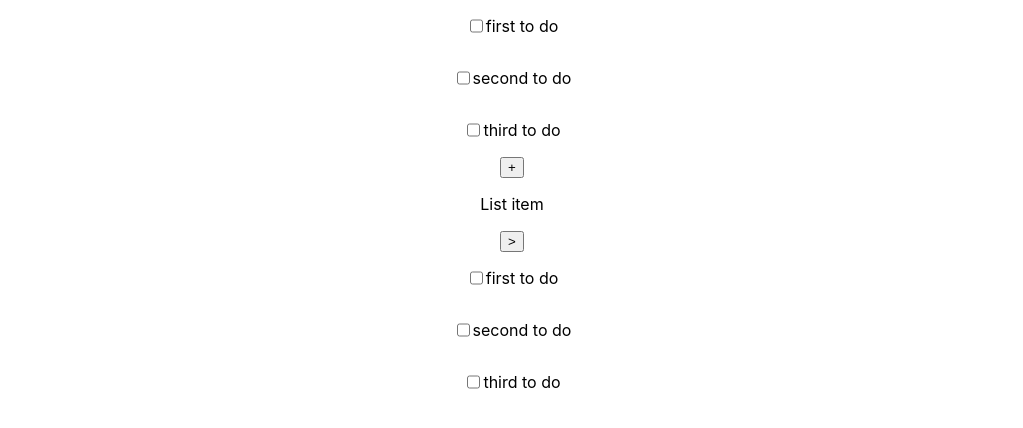
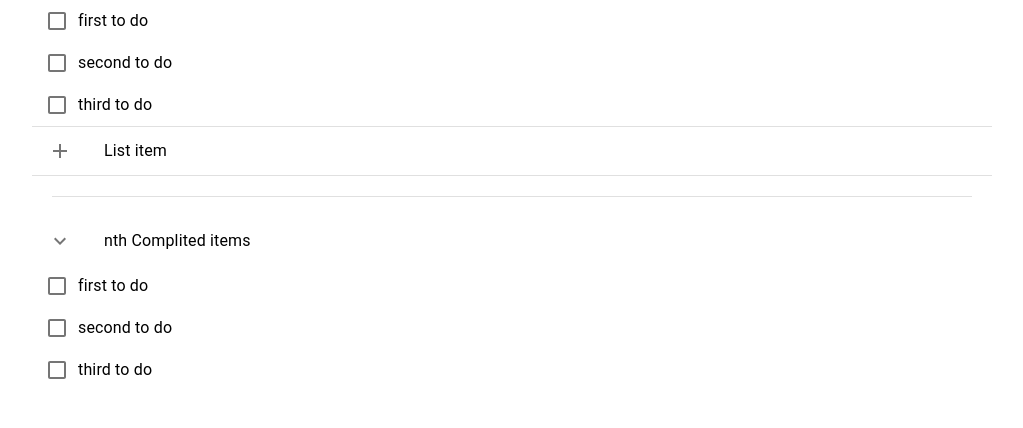
Before and after one commit to HakobyAnna/ToDoList, a React (Create React App) app: page / in a window 1280 px wide. Shown: the top 428 px of the page, without its empty margins (128-1151 px from the left). Built offline with nearby package versions, Linux system fonts and the light colour scheme.

Commit message:
base style of list

```diff
--- a/package.json
+++ b/package.json
@@ -3,6 +3,8 @@
   "version": "0.1.0",
   "private": true,
   "dependencies": {
+    "@material-ui/core": "^4.11.4",
+    "@material-ui/icons": "^4.11.2",
     "@testing-library/jest-dom": "^5.13.0",
     "@testing-library/react": "^11.2.7",
     "@testing-library/user-event": "^12.8.3",
--- a/src/App.css
+++ b/src/App.css
@@ -1,3 +1,4 @@
 .App {
-  text-align: center;
+  width: 75%;
+  margin: auto;
 }
--- a/src/App.js
+++ b/src/App.js
@@ -1,26 +1,50 @@
 import { useState } from 'react';
-import ListItem from './component/ListItem/ListItem';
+import ListElement from './component/ListElement/ListElement';
+import { Divider, ListItem, ListItemIcon, ListItemText } from '@material-ui/core';
+import { ExpandLess , ExpandMore } from '@material-ui/icons';
+import AddIcon from '@material-ui/icons/Add';
+// import ExpandMoreIcon from '@material-ui/icons/ExpandMore';
 import data from './data/data.json';
 import './App.css';
 
 function App() {
   const [toggleButton, showResult] = useState(true);
+  const [iconName, setName] = useState(<ExpandMore/>);
+  // const [checkButton, setButton] = useState(false);
 
   function handlClick() {
-    showResult(toggleButton ? false : true);
+    toggleButton ? showResult(false) : showResult(true);
+    toggleButton ? setName(<ExpandLess/>) : setName(<ExpandMore/>);
   }
 
   return (
     <div className="App">
+
       {data.map((el) => {
-        return <ListItem text={el.text}/>
+        return <ListElement text={el.text}/>
       })}
-      <input type='button' value='+' onClick={handlClick}/>
-      <p>List item</p>
-      <input type='button' value='>' onClick={handlClick}/>
+
+      <Divider />
+      <ListItem button>
+        <ListItemIcon>
+          <AddIcon/>
+        </ListItemIcon>
+        <ListItemText primary="List item" />
+      </ListItem>
+      <Divider />
+      <Divider variant="middle" style={{margin: '20px'}}/>
+
+       <ListItem button onClick={handlClick}>
+        <ListItemIcon>
+          {iconName}
+        </ListItemIcon>
+        <ListItemText primary="nth Complited items" />
+      </ListItem>
+
       {toggleButton && data.map((el) => {
-        return <ListItem text={el.text}/>
+        return <ListElement text={el.text}/>
       })}
+
     </div>
   );
 }
--- a/src/component/ListItem/ListItem.css
+++ b/src/component/ListElement/ListElement.css
@@ -1,6 +1,6 @@
 .list-container {
     display: flex;
-    justify-content: center;
+    margin-left: 15px;
 }
 
 /* .text {
--- /dev/null
+++ b/src/component/ListElement/ListElement.jsx
@@ -0,0 +1,26 @@
+import { useState } from 'react';
+import {FormControlLabel, Checkbox} from '@material-ui/core';
+import './ListElement.css'
+
+function ListElement(props) {
+    const [checkButton, setButton] = useState(false);
+
+    function handleClick() {
+        checkButton ? setButton(true) : setButton(false);
+    }
+
+    return (
+        <div className='list-container'>
+            {/* <input type='checkbox' onClick={handleClick}/>
+            <p  className="text">{props.text}</p> */}
+            <FormControlLabel
+            value="end"
+            control={<Checkbox color="primary" onClick={handleClick}/>}
+            label={props.text}
+            labelPlacement="end"
+            />
+        </div>
+    )
+}
+
+export default ListElement;
--- a/src/component/ListItem/ListItem.jsx
+++ /dev/null
@@ -1,12 +0,0 @@
-import './ListItem.css'
-
-function ListItem(props) {
-    return (
-        <div className='list-container'>
-            <input type='checkbox'/>
-            <p  className="text">{props.text}</p>
-        </div>
-    )
-}
-
-export default ListItem;
```
Also changed, not shown: 1 other file (tests, documents, lock files or other folders).
